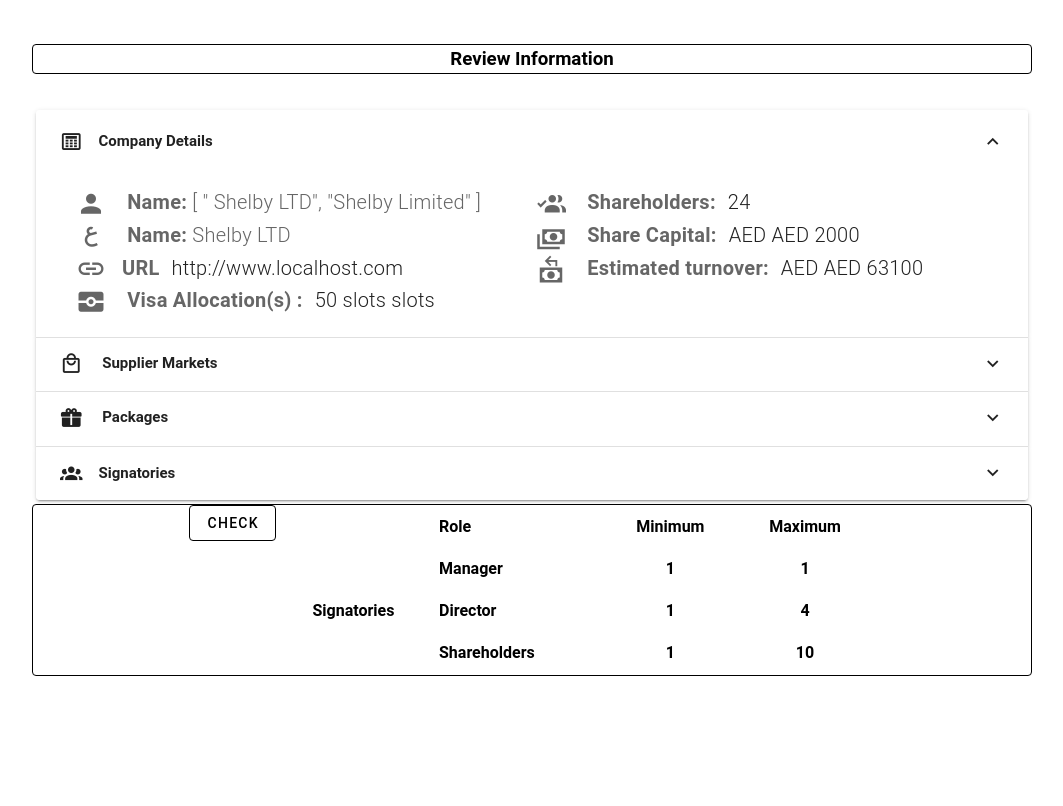
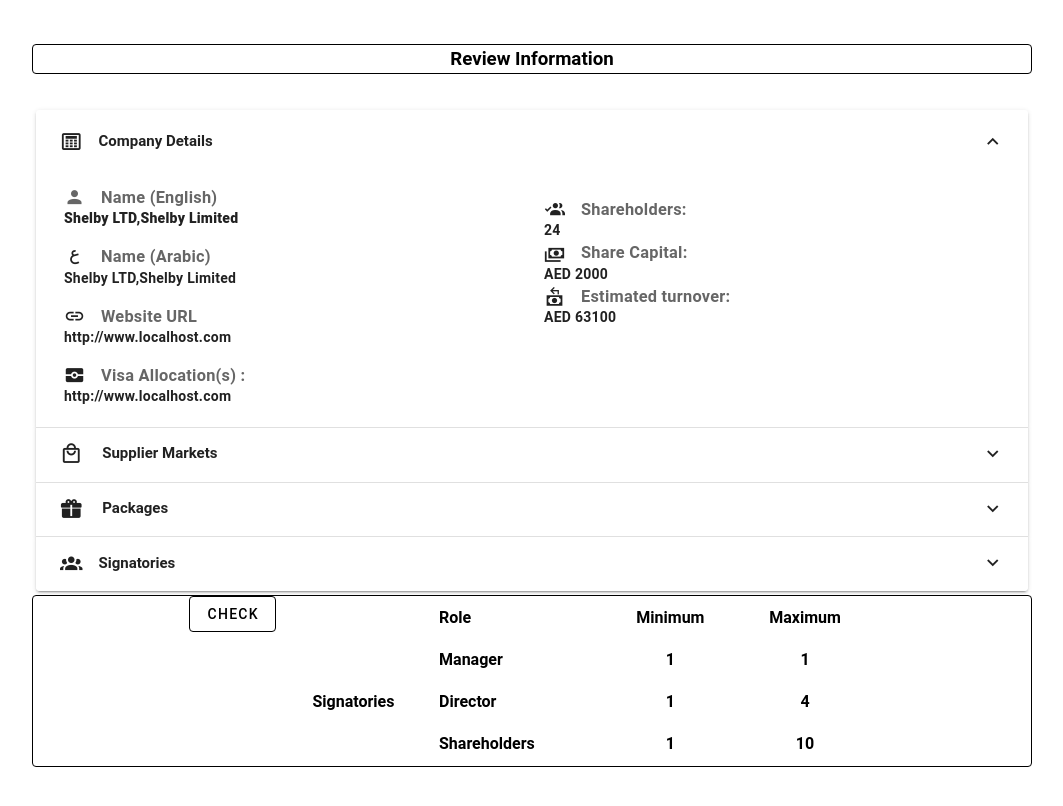
Before and after one commit to jasonkiptoo/learn-store, a Nuxt app: page /review in a window 1280 px wide. Shown: the top 806 px of the page, without its empty margins (108-1171 px from the left). Built offline with nearby package versions, Linux system fonts and the light colour scheme.

Commit message:
new designt  to the company details panel

```diff
--- a/pages/review/index.vue
+++ b/pages/review/index.vue
@@ -32,82 +32,102 @@
                 <!-- <v-icon icon="mdi-check-circle"></v-icon> -->
               </h3>
               <!-- <v-divider class="pb-8"> </v-divider> -->
-              <v-row dense class="no-gutters">
-                <v-col class="no-gutters">
-                  <v-row class="text-h6 font-weight-bold text-medium-emphasis">
-                    <span class="font-weight-light ml-3 text-medium-emphasis">
+              <v-row  class="no-utters">
+                <v-col class="no-gtters "  style="display: flex; flex-direction: column; gap: 1rem ;">
+                  <v-row class="text-h6 font-weight-bold ">
+                    <div class="cont text-body-2 d-fle align-center">
+                      <div class="ic d-flex align-center text-medium-emphasis" >
                         <v-icon class="mr-4">mdi-account</v-icon>
-                      <span class="font-weight-bold"> Name: </span>
-                      <span v-for="item in companyDetails">
-                        {{ item.name }}
-                      </span>
-                    </span>
+                        <h3 class="text-h" >
+                          Name (English)
+                        </h3>
+                      </div>
+                      <div class="name font-weight-black">
+                        {{ formarted }}
+                      </div>
+                    </div>
                   </v-row>
                   <v-row class="text-h6 font-weight-bold">
-                    <span class="font-weight-light ml-3 text-medium-emphasis">
+
+                    <div class="cont text-body-2 d-fle align-center">
+                      <div class="ic d-flex align-center" >
                         <v-icon class="mr-4">mdi-abjad-arabic</v-icon>
-                      <span class="font-weight-bold"> Name: </span>
-                      Shelby LTD</span
-                    >
+                        <h3 class="text-medium-emphasis text-h ">
+                          Name (Arabic)
+                        </h3>
+                      </div>
+                      <div class="font-weight-bold ">
+                        {{ formarted }}
+                      </div>
+                    </div>
+                  </v-row>
+                  <v-row class="text-h6 ">
+                    <div class="cont text-body-2 d-fle align-center">
+                      <div class="ic d-flex align-center text-medium-empassis" >
+                        <v-icon class="mr-4">mdi-link</v-icon>
+                        <h3 class="text-medium-emphasis">
+                         Website URL
+                        </h3>
+                      </div>
+                      <div class="name font-weight-bold">
+                        {{ companyDetails.companyDetails.url  }}
+                      </div>
+                    </div>
                   </v-row>
                   <v-row class="text-h6 font-weight-bold">
-                    <span class="font-weight-light ml-3 text-medium-emphasis">
-                      <v-icon class="mr-4">mdi-link</v-icon>
-                      <span class="font-weight-bold">URL </span>
-                    </span>
-                    <span class="font-weight-light ml-3">
-                      {{ companyDetails.companyDetails.url }}</span
-                    >
-                  </v-row>
-                  <v-row class="text-h6 font-weight-bold">
-                    <span class="font-weight-light ml-3 text-medium-emphasis">
+                    <div class="cont text-body-2 d-fle align-center">
+                      <div class="ic d-flex align-center" >
                         <v-icon class="mr-4">mdi-passport-biometric</v-icon>
-                      <span class="font-weight-bold">
+                        <h3 class="text-medium-emphasis" >
                           Visa Allocation(s) :
-                      </span>
-                    </span>
-
-                    <span class="font-weight-light ml-3">
-                      {{ companyDetails.companyDetails.visaAllocations }}
-                      slots</span
-                    >
+                        </h3>
+                      </div>
+                      <div class="name font-weight-bold">
+                        {{ companyDetails.companyDetails.url  }}
+                      </div>
+                    </div>
                   </v-row>
                 </v-col>
                 <v-col class="no-gutters">
-                  <v-row class="text-h6 font-weight-bold">
-                    <span class="font-weight-light ml-3 text-medium-emphasis">
+                  <div class="cont text-body-2 d-fle align-center">
+                      <div class="ic d-flex align-center" >
                         <v-icon class="mr-4">mdi-account-multiple-check</v-icon>
-                      <span class="font-weight-bold"> Shareholders: </span>
-                    </span>
+                        <h3 class="text-medium-emphasis">
+                          Shareholders:
+                        </h3>
+                      </div>
+                      <div class="name font-weight-bold">
+                        {{ companyDetails.companyDetails.shareholders  }}
+                      </div>
+                    </div>
 
-                    <span class="font-weight-light ml-3">{{
-                      companyDetails.companyDetails.shareholders
-                    }}</span>
-                  </v-row>
-                  <v-row class="text-h6 font-weight-bold">
-                    <span class="font-weight-light ml-3 text-medium-emphasis">
+                    <div class="cont text-body-2 d-fle align-center">
+                      <div class="ic d-flex align-center" >
                         <v-icon class="mr-4">mdi-cash-multiple</v-icon>
-                      <span class="font-weight-bold"> Share Capital:</span>
-                    </span>
+                        <h3 class="text-medium-emphasis">
+                                                 Share Capital:
+                        </h3>
+                      </div>
+                      <div class="name font-weight-bold">
+                        {{ companyDetails.companyDetails.shareCapital  }}
+                      </div>
+                    </div>
 
-                    <span class="font-weight-light ml-3"
-                      >AED
-                      {{ companyDetails.companyDetails.shareCapital }}</span
-                    >
-                  </v-row>
-                  <v-row class="text-h6 font-weight-bold">
-                    <span class="font-weight-light ml-3 text-medium-emphasis">
+                    <div class="cont text-body-2 d-fle align-center">
+                      <div class="ic d-flex align-center" >
                         <v-icon class="mr-4">mdi-cash-refund</v-icon>
-                      <span class="font-weight-bold"> Estimated turnover:</span>
-                    </span>
+                        <h3 class="text-medium-emphasis">
+                          Estimated turnover:
+                        </h3>
+                      </div>
+                      <div class="name font-weight-bold ">
+                        {{ companyDetails.companyDetails.estimatedTurnover  }}
+                      </div>
+                    </div>
 
-                    <span class="font-weight-light ml-3">
-                      AED
-                      {{
-                        companyDetails.companyDetails.estimatedTurnover
-                      }}</span
-                    >
-                  </v-row>
+
+
+
                 </v-col>
               </v-row>
             </v-card>
@@ -122,7 +142,7 @@
           </template>
           <v-expansion-panel-text>
             <v-card
-              variant="outlined"
+              variant="outlind"
               elevation="0"
               class="mx-auto flex-wrap pa-3"
               style="
@@ -133,9 +153,9 @@
               "
             >
               <v-card
-                variant="outline"
+                variant="outlined"
                 elevation="0"
-                class="mt-8 pa-8"
+                class="mt-8 pa-8 d-fle"
                 max-width="800"
               >
                 <h3 class="font-weight-bold d-flex justify-cente">
@@ -153,7 +173,7 @@
               </v-card>
               <v-divider class="border-opacity-100" vertical></v-divider>
               <v-card
-                variant="outline"
+                variant="outlined"
                 elevation="0"
                 class="mt-8 pa-8"
                 max-width="800"
@@ -173,7 +193,7 @@
               </v-card>
               <v-divider vertical></v-divider>
               <v-card
-                variant="outline"
+                variant="outlined"
                 elevation="0"
                 class="mt-8 pa-8"
                 max-width="800"
@@ -402,6 +422,11 @@ const getZoneData = () => {
   }
   return roles.value.find((item) => item.zone === "IFZA");
 };
+const formarted=computed(()=>{
+
+  let names = companyDetails.value.companyDetails.name
+  return names.join(',')
+})
 const displayRoles = () => {
   if (!roles.value || !this.getZoneData) {
     return [];
```
Lines whose indentation alone changed are shown as unchanged.
